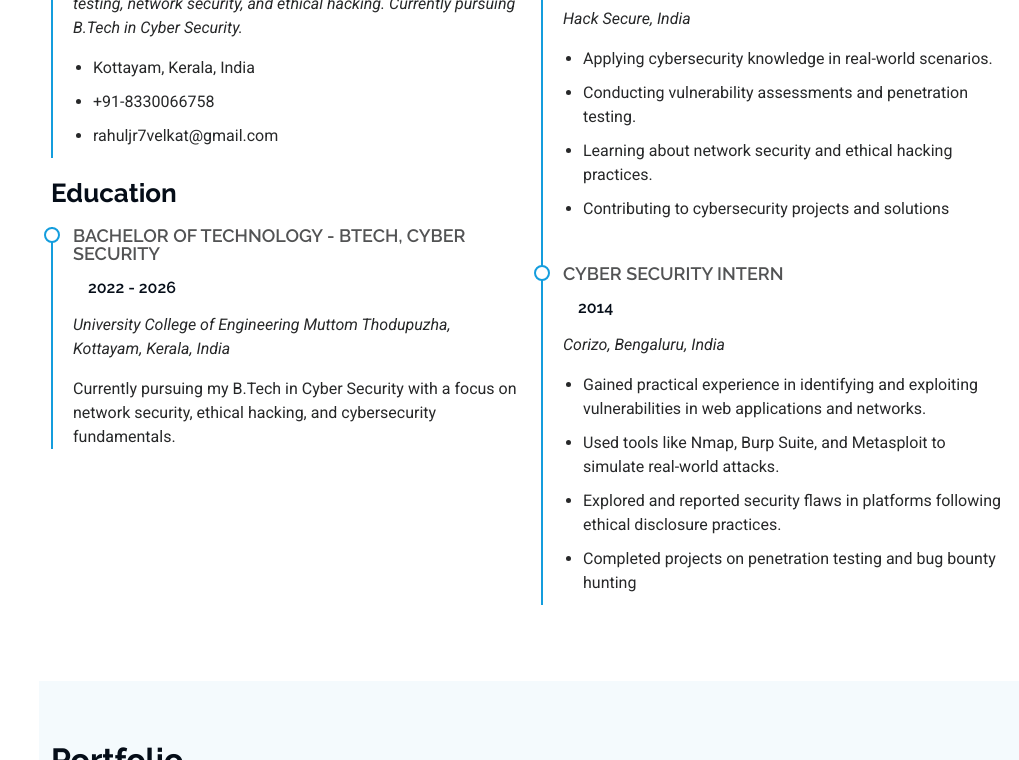
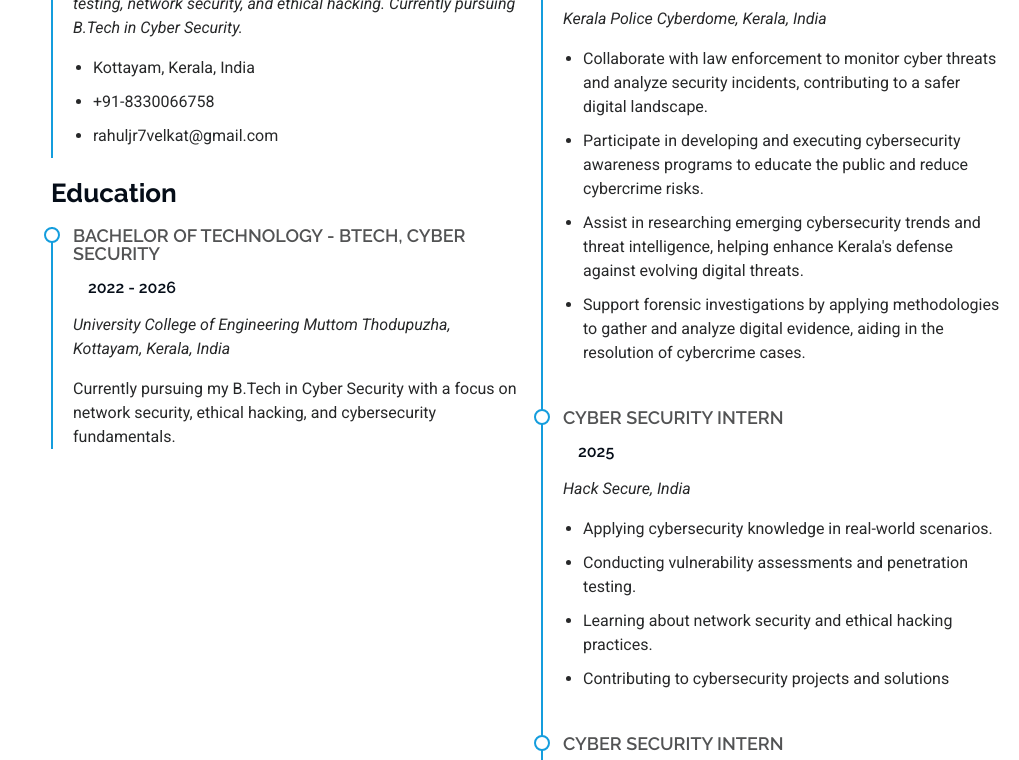
Before and after one commit to IncognitoJR-007/My-Portfolio-1.0.0, a plain HTML site: page index.html in a window 1280 px wide. Shown: the part 2698-3458 px from the top of the page, without its empty margins (261-1280 px from the left). Drawn offline with Linux system fonts and the light colour scheme; animation ran at ten frames a second.

Commit message:
Update index.html

```diff
--- a/index.html
+++ b/index.html
@@ -280,8 +280,20 @@
           <div class="col-lg-6" data-aos="fade-up" data-aos-delay="200">
             <h3 class="resume-title">Professional Experience</h3>
             <div class="resume-item">
+              <h4>Cyberdome Volunteer</h4>
+              <h5>Apr 2025 - Present</h5>
+              <p><em>Kerala Police Cyberdome, Kerala, India</em></p>
+              <ul>
+                <li>Collaborate with law enforcement to monitor cyber threats and analyze security incidents, contributing to a safer digital landscape.</li>
+                <li>Participate in developing and executing cybersecurity awareness programs to educate the public and reduce cybercrime risks.</li>
+                <li>Assist in researching emerging cybersecurity trends and threat intelligence, helping enhance Kerala's defense against evolving digital threats.</li>
+                <li>Support forensic investigations by applying methodologies to gather and analyze digital evidence, aiding in the resolution of cybercrime cases.</li>
+              </ul>
+            </div><!-- Edn Resume Item -->
+
+            <div class="resume-item">
               <h4>Cyber Security Intern</h4>
-              <h5>2025 - Present</h5>
+              <h5>2025</h5>
               <p><em>Hack Secure, India</em></p>
               <ul>
                 <li>Applying cybersecurity knowledge in real-world scenarios.</li>
```
